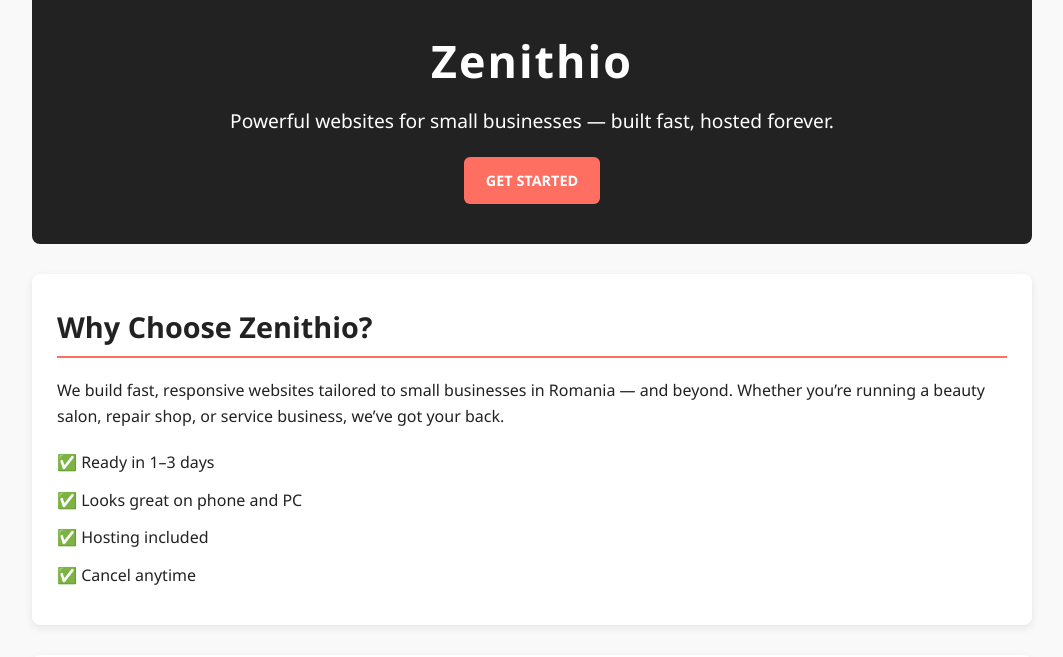
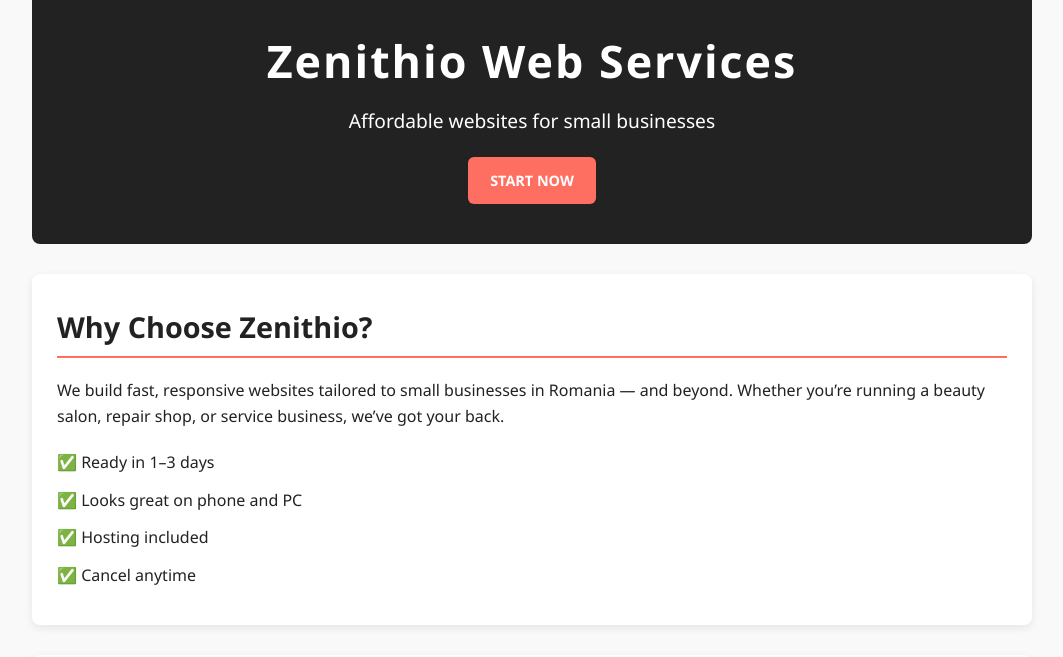
Before and after one commit to Zenithio/Zenithio.Web, a plain HTML site: page index.html in a window 1280 px wide. Shown: the part 143-800 px from the top of the page, without its empty margins (108-1171 px from the left). Drawn offline with Linux system fonts and the light colour scheme.

Commit message:
Update index.html

```diff
--- a/index.html
+++ b/index.html
@@ -8,12 +8,14 @@
 </head>
 <body>
 
-  <header>
+ <header>
+  <div class="logo-title">
     <img src="logo.png" alt="Zenithio Logo" class="logo">
-    <h1>Zenithio</h1>
-    <p>Powerful websites for small businesses — built fast, hosted forever.</p>
-    <a href="#tiers" class="btn">Get Started</a>
-  </header>
+    <h1>Zenithio Web Services</h1>
+  </div>
+  <p>Affordable websites for small businesses</p>
+  <a href="#tiers" class="btn">Start Now</a>
+</header>
 
   <main>
 
```
